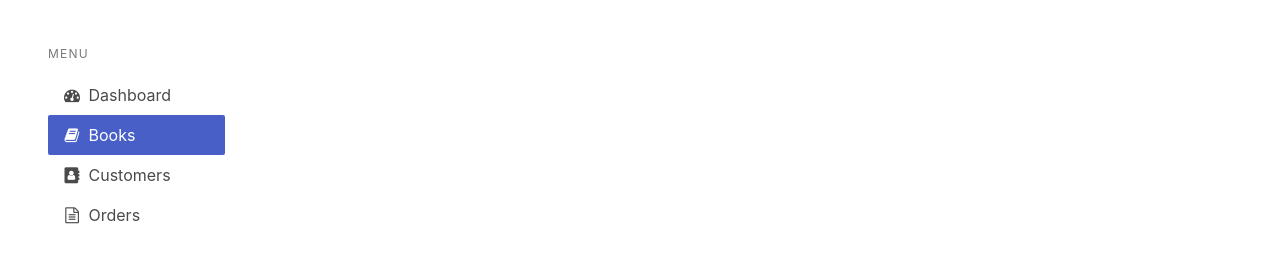
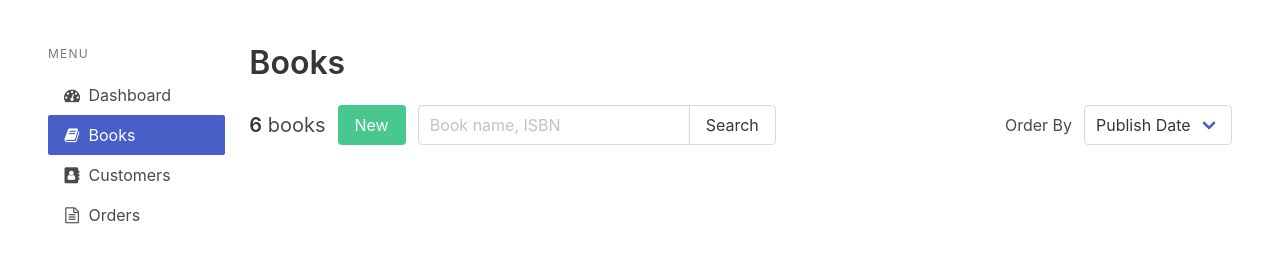
Before and after one commit to SparksFullStack/interfaces-in-bulma, a plain HTML site: page books.html in a window 1280 px wide. Shown: the part 55-318 px from the top of the page. Drawn offline with nearby package versions, Linux system fonts and the light colour scheme.

Commit message:
level added for the books page

```diff
--- a/books.html
+++ b/books.html
@@ -109,4 +109,48 @@
                     </ul>
                 </nav>
             </div>
+
+            <div class="column">
+                <h1 class="title">Books</h1>
+                <nav class="level">
+                    <div class="level-left">
+                        <div class="level-item">
+                            <p class="subtitle is-5">
+                                <strong>6</strong> books
+                            </p>
+                        </div>
+                        <p class="level-item">
+                            <a href="new-book.html" class="button is-success">New</a>
+                        </p>
+
+                        <div class="level-item is-hidden-tablet-only">
+                            <div class="field has-addons">
+                                <p class="control">
+                                    <input type="text" class="input" placeholder="Book name, ISBN">
+                                </p>
+                                <p class="control">
+                                    <button class="button">
+                                        Search
+                                    </button>
+                                </p>
+                            </div>
+                        </div>
+                    </div>
+                    <div class="level-right">
+                        <div class="level-item">
+                            Order By
+                        </div>
+                        <div class="level-item">
+                            <div class="select">
+                                <select>
+                                    <option>Publish Date</option>
+                                    <option>Price</option>
+                                    <option>Page Count</option>
+                                </select>
+                            </div>
+                        </div>
+                    </div>
+                </nav>
+            </div>
+        </div>
 </body>
```
Lines whose indentation alone changed are shown as unchanged.
